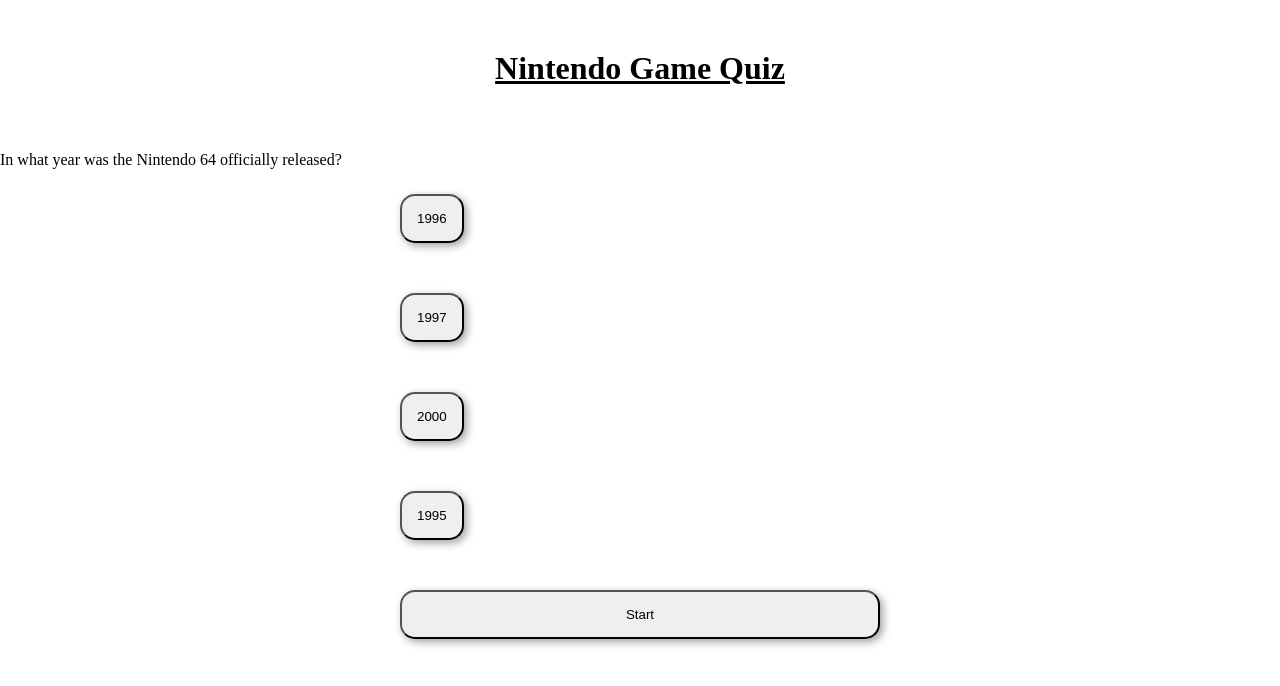
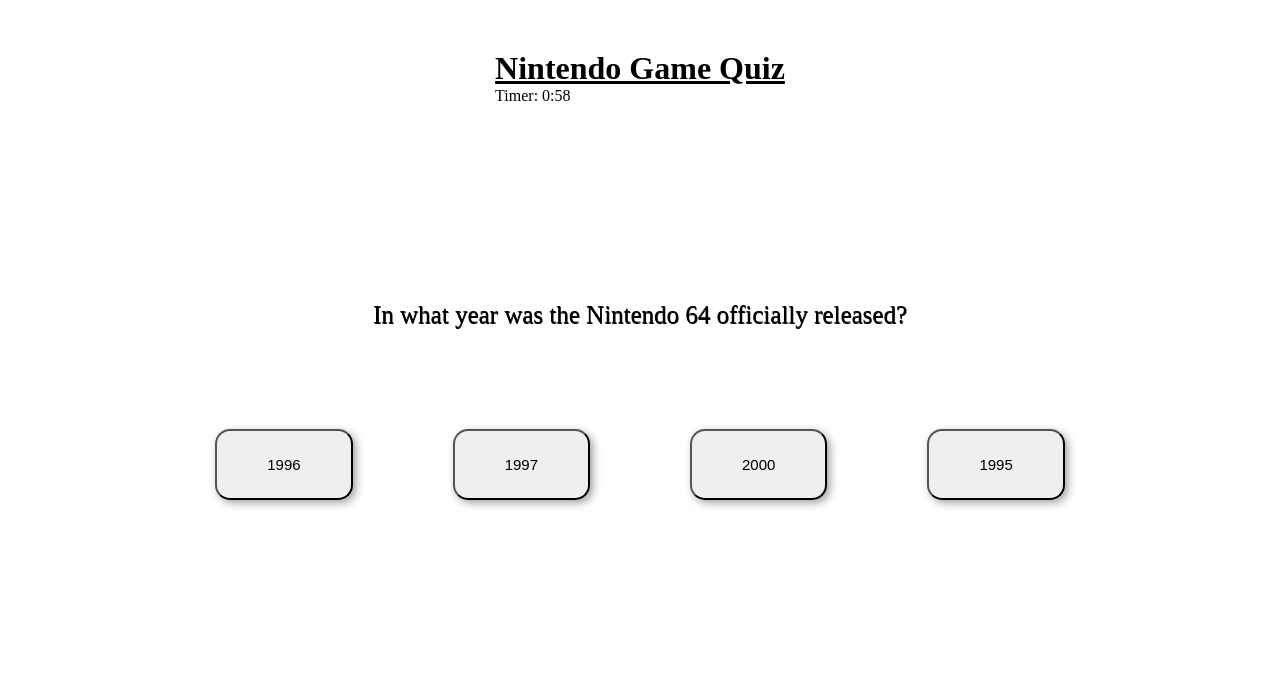
Before and after one commit to 2Meng/NintendoQuiz, a plain HTML site: page index.html in a window 1280 px wide. Both pictures are taken after a click on the button "Start". Drawn offline with Linux system fonts and the light colour scheme.

Commit message:
mostly done

```diff
--- a/index.html
+++ b/index.html
@@ -9,6 +9,7 @@
   <body>
     <nav>
       <h1>Nintendo Game Quiz</h1>
+      <span>Timer: <span class="time"></span></span>
     </nav>
     <section id="quiz-section">
       <p id="main">
--- a/script.js
+++ b/script.js
@@ -4,11 +4,15 @@
 const startQuizBtn = document.querySelector(".start-quiz-btn");
 const startOverBtn = document.querySelector(".start-over-btn");
 const answerBtns = document.querySelector(".answer-btns");
+const time = document.querySelector(".time");
 
+// Variables
 let score = 0;
 let counter = 0;
 let display;
+let timer = 60;
 
+// Questions array with question objects for quiz
 const quizQuestions = [
   {
     question: "In what year was the Nintendo 64 officially released?",
@@ -19,9 +23,9 @@
     question:
       "What is the most popular best-selling Nintendo exclusive game of all time?",
     options: [
-      "Mario Kart 8 Deluxe",
       "Smash Bros Brawl",
       "Mario Party",
+      "Mario Kart 8 Deluxe",
       "Kirby",
     ],
     answer: "Mario Kart 8 Deluxe",
@@ -35,8 +39,8 @@
   {
     question: "Who is the titular princess of The Legend of Zelda?",
     options: [
+      "Princess Peach",
       "Princess Zelda",
-      "Princess Peach",
       "Princess Daisy",
       "Pricess Kora",
     ],
@@ -46,8 +50,8 @@
     question:
       "What was the first console video game that allowed the game to be saved?",
     options: [
+      "The Legend of Zelda",
       "Super Mario World",
-      "The Legend of Zelda",
       "Animal Crossing",
       "Pokemon",
     ],
@@ -63,10 +67,10 @@
     question:
       "Which classic Nintendo game involves a plumber named Mario who must save a princess from a giant turtle named Bowser?",
     options: [
-      "Super Mario Bros.",
       "Twilight Princess",
       "Super Smash Bros",
       "Game and Watch",
+      "Super Mario Bros.",
     ],
     answer: "Super Mario Bros.",
   },
@@ -79,25 +83,32 @@
   {
     question:
       "Which popular Nintendo series features battles between various characters from the company's games?",
-    options: ["Super Smash Bros.", "Zelda", "Marvel vs Capcom", "Megaman"],
+    options: ["Zelda", "Marvel vs Capcom", "Super Smash Bros.", "Megaman"],
     answer: "Super Smash Bros.",
   },
 ];
 
+// Clears the answer buttons... While there are still button children as the firstChild in the "answerBtns" then keep removing.
 function clearAnswerButtons() {
   while (answerBtns.firstChild) {
     answerBtns.removeChild(answerBtns.firstChild);
   }
 }
 
+// Function to get the answers
 function getAnswers() {
   const options = quizQuestions[counter].options;
+
+  // For loop to loop through the length of the answer options then creates a respective button for each answer option.
+  // Appends the children into the answerBtns div.
+
   for (let i = 0; i < options.length; i++) {
     const option = document.createElement("button");
     const optionText = document.createTextNode(options[i]);
     option.appendChild(optionText);
     answerBtns.appendChild(option);
 
+    // Eventlistener for handling answer button responsivity.
     option.addEventListener("click", function handleAnswer() {
       const selectedAnswer = option.textContent;
       const correctAnswer = quizQuestions[counter].answer;
@@ -112,20 +123,69 @@
 
       clearAnswerButtons();
 
+      // IF statement to detect if there are more questions.
+      // If there are then get the next set of question answers.
+
       if (counter < quizQuestions.length) {
         display = quizQuestions[counter].question;
         quizText.textContent = display;
         getAnswers();
       } else {
-        // No more questions, display the score or do something else
         quizText.textContent = `Quiz completed! Your score: ${score} out of ${quizQuestions.length}`;
+        startOverBtn.style.display = "block";
       }
     });
   }
 }
 
+// Starts the quiz.
+// Changes "START" buttons display to none when clicked.
+
 startQuizBtn.addEventListener("click", function () {
   display = quizQuestions[counter].question;
   quizText.textContent = display;
   getAnswers();
+
+  startCountdown();
+  startQuizBtn.style.display = "none";
 });
+
+// Starts the quiz over... Resets scores and counter...
+startOverBtn.addEventListener("click", function () {
+  score = 0;
+  counter = 0;
+  timer = 60;
+  startOverBtn.style.display = "none";
+  display = quizQuestions[counter].question;
+  quizText.textContent = display;
+  getAnswers();
+
+  startCountdown();
+});
+
+// Function to update the timer display
+function updateTimerDisplay() {
+  const minutes = Math.floor(timer / 60);
+  const seconds = timer % 60;
+  time.textContent = `${minutes}:${seconds < 10 ? "0" : ""}${seconds}`;
+}
+
+// Function to start the countdown
+function startCountdown() {
+  // Update the timer display initially
+  updateTimerDisplay();
+
+  // Decrease timeInSeconds every second
+  const countdownInterval = setInterval(() => {
+    timer--;
+
+    // Update the timer display
+    updateTimerDisplay();
+
+    // Check if the timer has reached 0
+    if (timer === 0) {
+      clearInterval(countdownInterval); // Stop the countdown
+      alert("Time's up!"); // You can replace this with any action you want to take when the timer reaches 0
+    }
+  }, 1000); // Update the timer every 1000 milliseconds (1 second)
+}
--- a/style.css
+++ b/style.css
@@ -39,5 +39,29 @@
   display: none;
 }
 
+#quiz-section {
+  display: flex;
+  justify-content: center;
+  align-items: center;
+}
+
+#main {
+  text-align: center;
+  font-size: 25px;
+  margin-bottom: 50px;
+  text-shadow: 0.5px 0.5px;
+}
+
 .answer-btns {
+  display: flex;
+  flex-direction: row;
+  justify-content: center;
+  align-items: center;
+  text-align: center;
 }
+
+.answer-btns button {
+  margin: 50px;
+  padding: 25px 50px;
+  font-size: 15px;
+}
```
